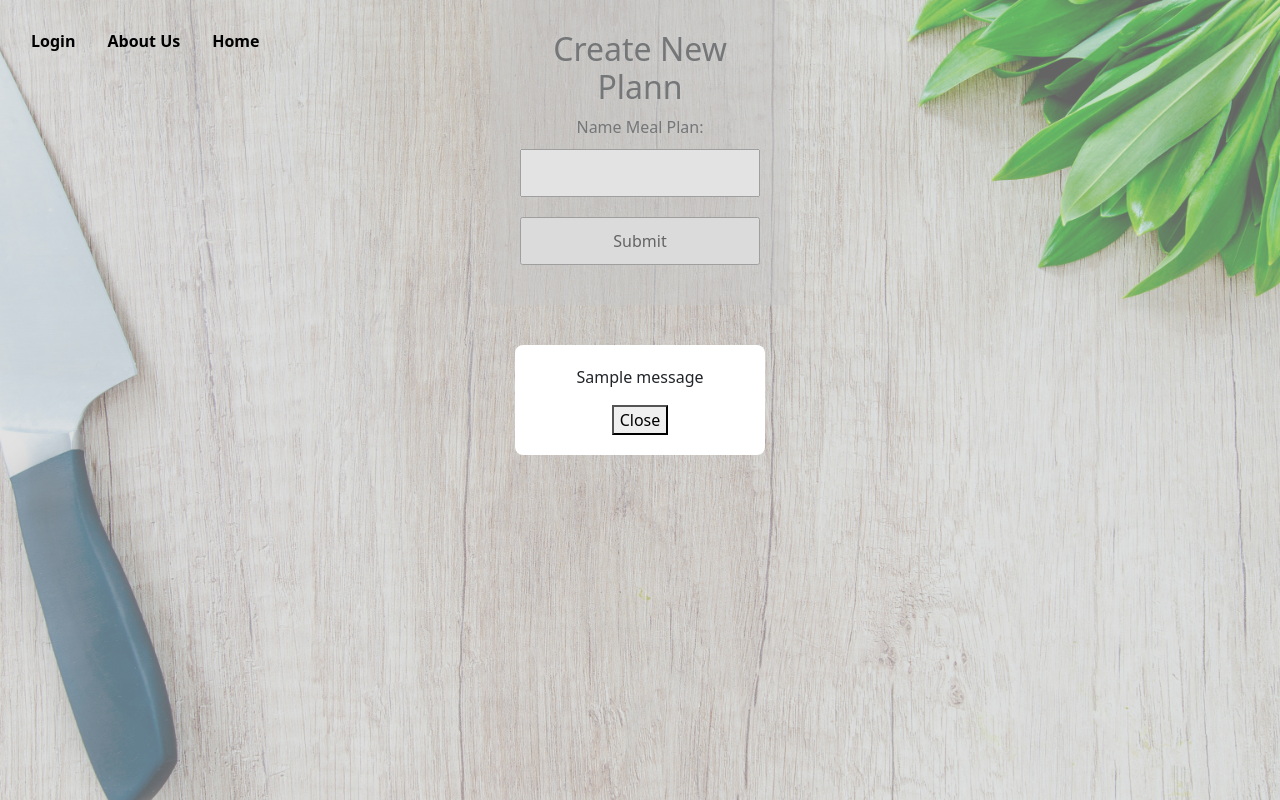
After one commit to prep-pal-org/cmpt370-team14, a Flask app: page /create_meal_plan in a window 1280 px wide. The commit adds this page. Run offline with Flask 3, Linux system fonts and the light colour scheme; a user stored in the database is signed in; tables that the repository leaves empty hold one stand-in row (values such as "Sample post"); one stand-in notice (Sample message) is shown.

Commit message:
Designed and linked the meal plan page, designed and linked the create meal button option from the landing page

```diff
--- a/cmpt370_project_user_management/MealPlanner.py
+++ b/cmpt370_project_user_management/MealPlanner.py
@@ -304,7 +304,7 @@ def create_meal_plan():
             count = creator_count + invited_count
 
             # Enforce the 6-plan limit
-            if count >= 6:
+            if count >= 50:
                 flash("You can only have up to 6 meal plans.")
                 return redirect(url_for('list_meal_plans'))
 
@@ -374,7 +374,14 @@ def view_meal_plan(meal_plan_id):
             flash("Meal plan no longer exists. Creator may have deleted the plan. Select a different plan.")
             return redirect(url_for('meal_plan_list'))
 
-    return render_template("view_meal_plan.html", meal_plan=meal_plan, meal_plan_id=meal_plan_id)
+        creator_name = cur.execute("""SELECT username FROM user_profile WHERE user_id = ?""",
+                                   (meal_plan[1],)).fetchone()
+
+        meal_plan_name = meal_plan[0]
+        code = meal_plan[2]
+
+    return render_template("calendar.html", meal_plan_name=meal_plan_name, meal_plan_id=meal_plan_id,
+                           creator_name=creator_name[0], username=username, code=code)
 
 
 # Permission Checks - Randi
--- a/cmpt370_project_user_management/Static/calendar_style.css
+++ b/cmpt370_project_user_management/Static/calendar_style.css
@@ -12,7 +12,7 @@ body{
 }
 
 main{
-    max-width: 900px;
+    max-width: 1300px;
     margin: 2rem auto;
     padding: 1.5rem;
 }
@@ -21,6 +21,7 @@ main{
     background: #ffffff;
     border-radius: 6px;
     padding: 1rem;
+
 }
 /*
 Forms - Jordan
--- a/cmpt370_project_user_management/Static/eventHandling.js
+++ b/cmpt370_project_user_management/Static/eventHandling.js
@@ -7,6 +7,7 @@ document.addEventListener('DOMContentLoaded', function(){
     const button5 = document.getElementById('login')
     const button6 = document.getElementById('logout')
     const button7 = document.getElementById('calendar_view')
+
 
     button1.addEventListener('click',function(event) {
         event.preventDefault()
@@ -41,8 +42,7 @@ document.addEventListener('DOMContentLoaded', function(){
     button7.addEventListener('click', function(event){
         event.preventDefault()
         window.location.href = "/calendar";
-    })
-
+    });
 
 });
 function closePopup() {
--- /dev/null
+++ b/cmpt370_project_user_management/Templates/create_meal_plan.html
@@ -0,0 +1,40 @@
+<!-- Create Meal Plan. --Randi -->
+<!DOCTYPE html>
+<html lang="en">
+<head>
+    <meta charset="UTF-8">
+    <meta name="viewport" content="width-device-width, initial-scale=1.0">
+    <title>Login Page</title>
+    <link href="https://cdn.jsdelivr.net/npm/bootstrap@5.3.8/dist/css/bootstrap.min.css" rel="stylesheet" integrity="sha384-sRIl4kxILFvY47J16cr9ZwB07vP4J8+LH7qKQnuqkuIAvNWLzeN8tE5YBujZqJLB" crossorigin="anonymous">
+    <link rel="stylesheet" type="text/css" href="{{ url_for('static', filename='form_webpage.css') }}">
+</head>
+<body>
+    <div class="topnav">
+        <a href="/login_page" id="login">Login</a>
+        <a href="/user_list_for_testing" id="see_users">About Us</a>
+        <a href="/" id="home">Home</a>
+    </div>
+
+    <div class="container">
+        <form method="POST" class="login-form" action="{{ url_for('create_meal_plan') }}">
+            <h2>Create New Plann</h2>
+          <label for="mealplan">Name Meal Plan:</label><br>
+          <input type="text" id="plan_name" name="plan_name"><br>
+          <input type="submit" value="Submit">
+        </form>
+
+        {% with messages = get_flashed_messages() %}
+            {% if messages %}
+            <div id="popup" class="popup">
+                <div class="popup-content">
+                    <p>{{ messages[0] }}</p>
+                    <button onclick="closePopup()">Close</button>
+                </div>
+            </div>
+            {% endif %}
+        {% endwith %}
+    </div>
+    <script src="https://cdn.jsdelivr.net/npm/bootstrap@5.3.8/dist/js/bootstrap.bundle.min.js" integrity="sha384-FKyoEForCGlyvwx9Hj09JcYn3nv7wiPVlz7YYwJrWVcXK/BmnVDxM+D2scQbITxI" crossorigin="anonymous"></script>
+    <script src="{{ url_for('static', filename='eventHandling.js') }}"></script>
+</body>
+</html>
--- a/cmpt370_project_user_management/Templates/login_landing_page.html
+++ b/cmpt370_project_user_management/Templates/login_landing_page.html
@@ -26,7 +26,7 @@
         <div class="container px-4 text-center">
             <div class="row gx-5">
                 <div class="col">
-                    <button id="CreatePlan">Create New Plan</button>
+                    <a href="{{ url_for('create_meal_plan') }}" class="button">Create New Plan</a>
                 </div>
                 <div class="col">
                     <button id="Join Plan">Join New Plan</button>
```
Also changed, not shown: cmpt370_project_user_management/Templates/calendar.html (+38 -3 lines), cmpt370_project_user_management/db/saucyapp.db.
